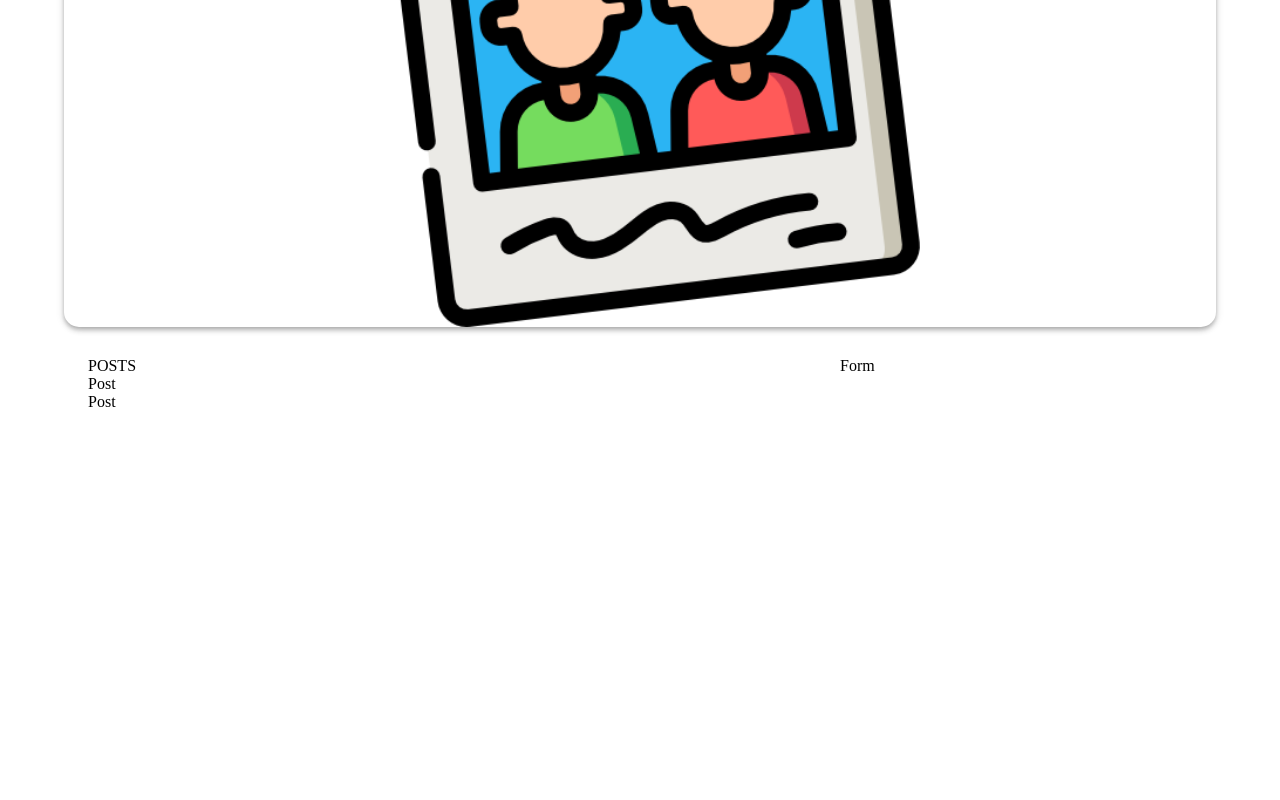
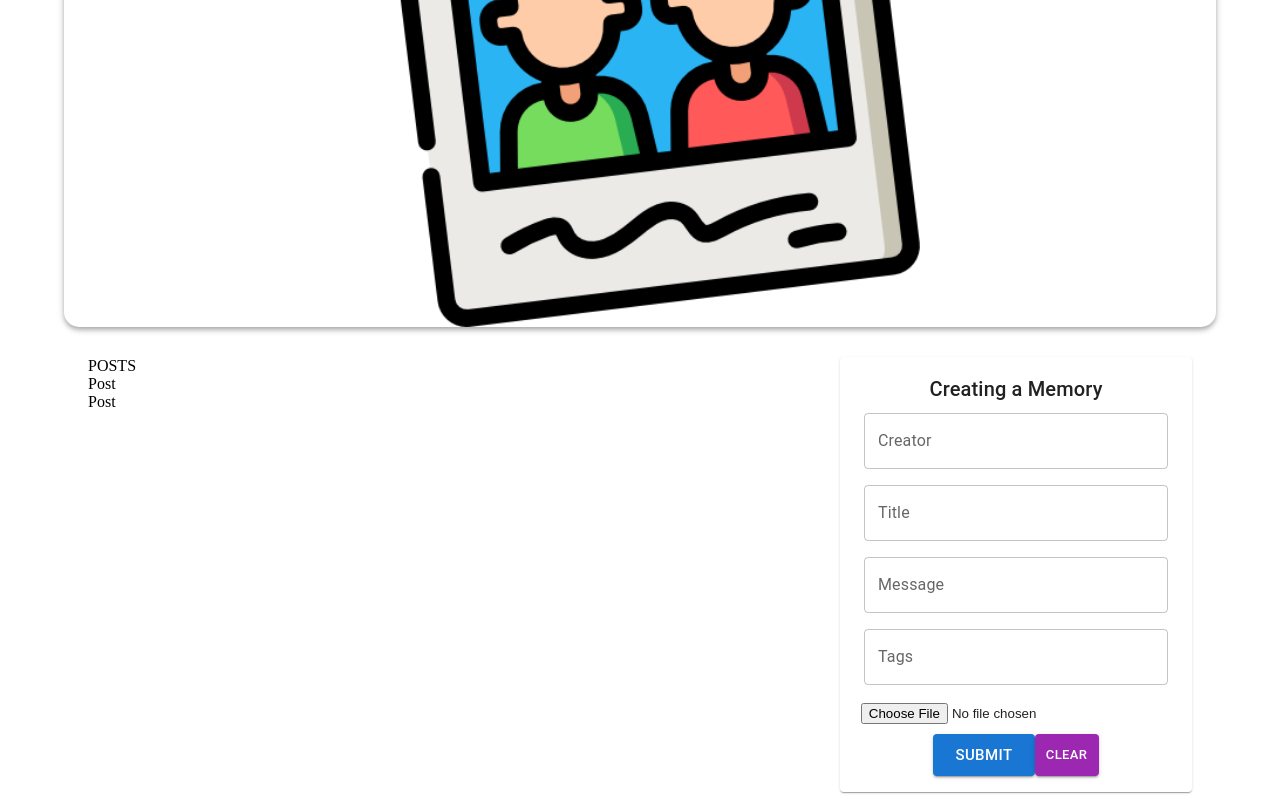
Before and after one commit to CengAmat/Pensieve, a React (Create React App) app in the folder client-ts/: page / in a window 1280 px wide. Shown: the part 375-1175 px from the top of the page. Before the commit the page ends 800 px from the top, so only its background shows below. Built offline with nearby package versions, Linux system fonts and the light colour scheme; no server answers.

Commit message:
Form Component

```diff
--- a/client-ts/src/components/Form/Form.tsx
+++ b/client-ts/src/components/Form/Form.tsx
@@ -1,16 +1,97 @@
-import React from 'react';
-import { ThemeProvider } from '@mui/styles'
-import { createTheme } from '@mui/material'
+import React, { useState } from "react";
+import { TextField, Button, Typography, Paper } from "@mui/material";
+import FileBase from "react-file-base64";
+import makeStyles from "./styles";
 
 const Form: React.FC = () => {
-    const theme = createTheme();
+  const classes = makeStyles();
 
-    return (
-        <ThemeProvider theme={theme}>
-            <div>Form </div>
-        </ThemeProvider>
+  const [postData, setPostData] = useState({
+    creator: "",
+    title: "",
+    message: "",
+    tags: "",
+    selectedFile: "",
+  });
 
-    )
-}
+  const handleSubmit = () => {};
 
-export default Form
+  const clear = () => {};
+
+  return (
+    <Paper className={classes.paper}>
+      <form
+        autoComplete="off"
+        noValidate
+        className={`${classes.root} ${classes.form}`}
+        onSubmit={handleSubmit}
+      >
+        <Typography variant="h6">Creating a Memory</Typography>
+        <TextField
+          name="creator"
+          variant="outlined"
+          label="Creator"
+          fullWidth
+          value={postData.creator}
+          onChange={(e) =>
+            setPostData({ ...postData, creator: e.target.value })
+          }
+        />
+        <TextField
+          name="title"
+          variant="outlined"
+          label="Title"
+          fullWidth
+          value={postData.title}
+          onChange={(e) => setPostData({ ...postData, title: e.target.value })}
+        />
+        <TextField
+          name="message"
+          variant="outlined"
+          label="Message"
+          fullWidth
+          value={postData.message}
+          onChange={(e) =>
+            setPostData({ ...postData, message: e.target.value })
+          }
+        />
+        <TextField
+          name="tags"
+          variant="outlined"
+          label="Tags"
+          fullWidth
+          value={postData.tags}
+          onChange={(e) => setPostData({ ...postData, tags: e.target.value })}
+        />
+        <div className={classes.fileInput}>
+          <FileBase
+            type="file"
+            multiple={false}
+            onDone={({ base64 }) =>
+              setPostData({ ...postData, selectedFile: base64 })
+            }
+          />
+        </div>
+        <Button
+          className={classes.buttonSubmit}
+          variant="contained"
+          color="primary"
+          size="large"
+          type="submit"
+        >
+          Submit
+        </Button>
+        <Button
+          variant="contained"
+          color="secondary"
+          size="small"
+          onClick={clear}
+        >
+          Clear
+        </Button>
+      </form>
+    </Paper>
+  );
+};
+
+export default Form;
--- a/client-ts/src/components/Form/styles.ts
+++ b/client-ts/src/components/Form/styles.ts
@@ -1,11 +1,4 @@
-import { makeStyles } from '@mui/styles'
-
-// it could be your App.tsx file or theme file that is included in your tsconfig.json
-import { Theme } from '@mui/material/styles';
-
-declare module '@mui/styles/defaultTheme' {
-  interface DefaultTheme extends Theme { }
-}
+import { makeStyles } from "@mui/styles";
 
 export default makeStyles((theme) => ({
   root: {
--- a/client-ts/src/index.tsx
+++ b/client-ts/src/index.tsx
@@ -1,3 +1,5 @@
+import { createTheme } from "@mui/material";
+import { ThemeProvider } from "@mui/styles";
 import React from "react";
 import ReactDOM from "react-dom/client";
 import { Provider } from "react-redux";
@@ -8,10 +10,15 @@
 const root = ReactDOM.createRoot(
   document.getElementById("root") as HTMLElement
 );
+
+const theme = createTheme();
+
 root.render(
   <React.StrictMode>
     <Provider store={store}>
-      <App />
+      <ThemeProvider theme={theme}>
+        <App />
+      </ThemeProvider>
     </Provider>
   </React.StrictMode>
 );
--- a/client-ts/tsconfig.json
+++ b/client-ts/tsconfig.json
@@ -18,7 +18,10 @@
     "resolveJsonModule": true,
     "isolatedModules": true,
     "noEmit": true,
-    "jsx": "react-jsx"
+    "jsx": "react-jsx",
+    "noImplicitAny": false,
+    "noImplicitThis": true,
+    "strictNullChecks": true
   },
   "include": [
     "src"
```
